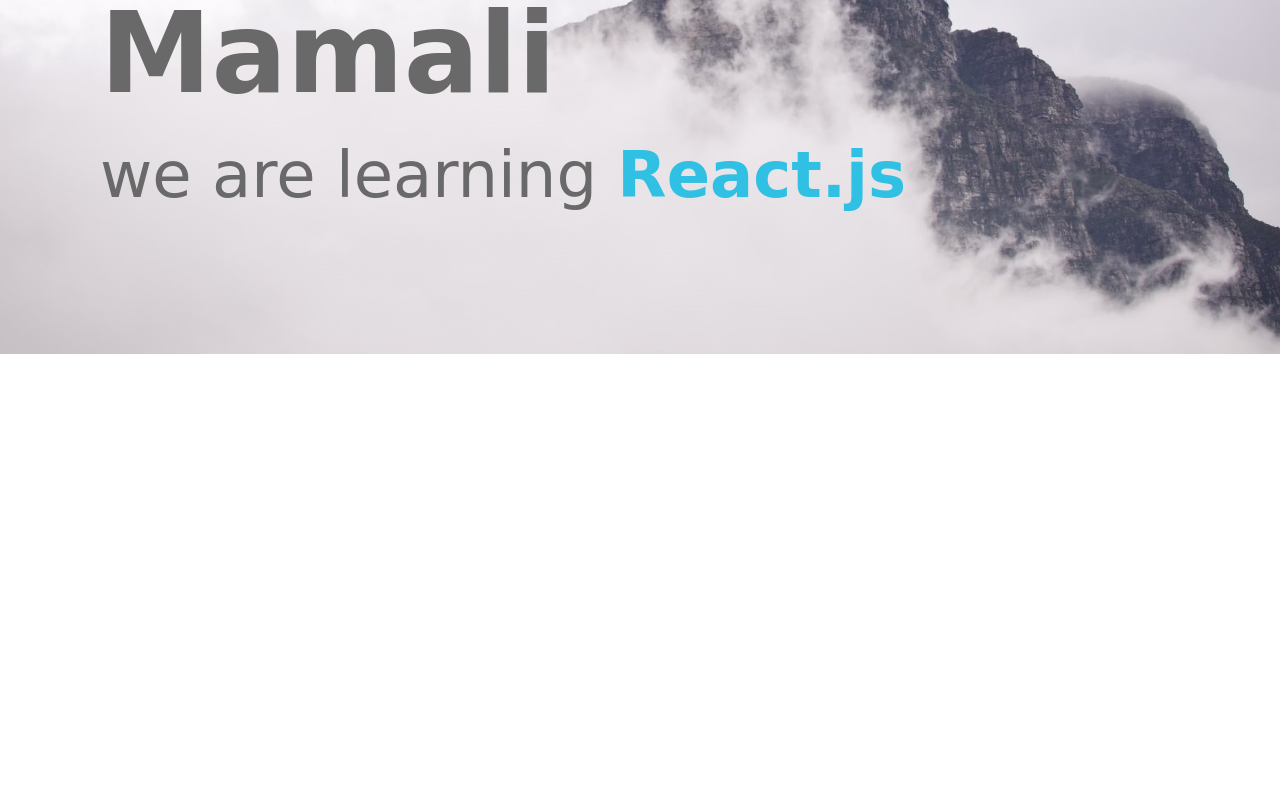
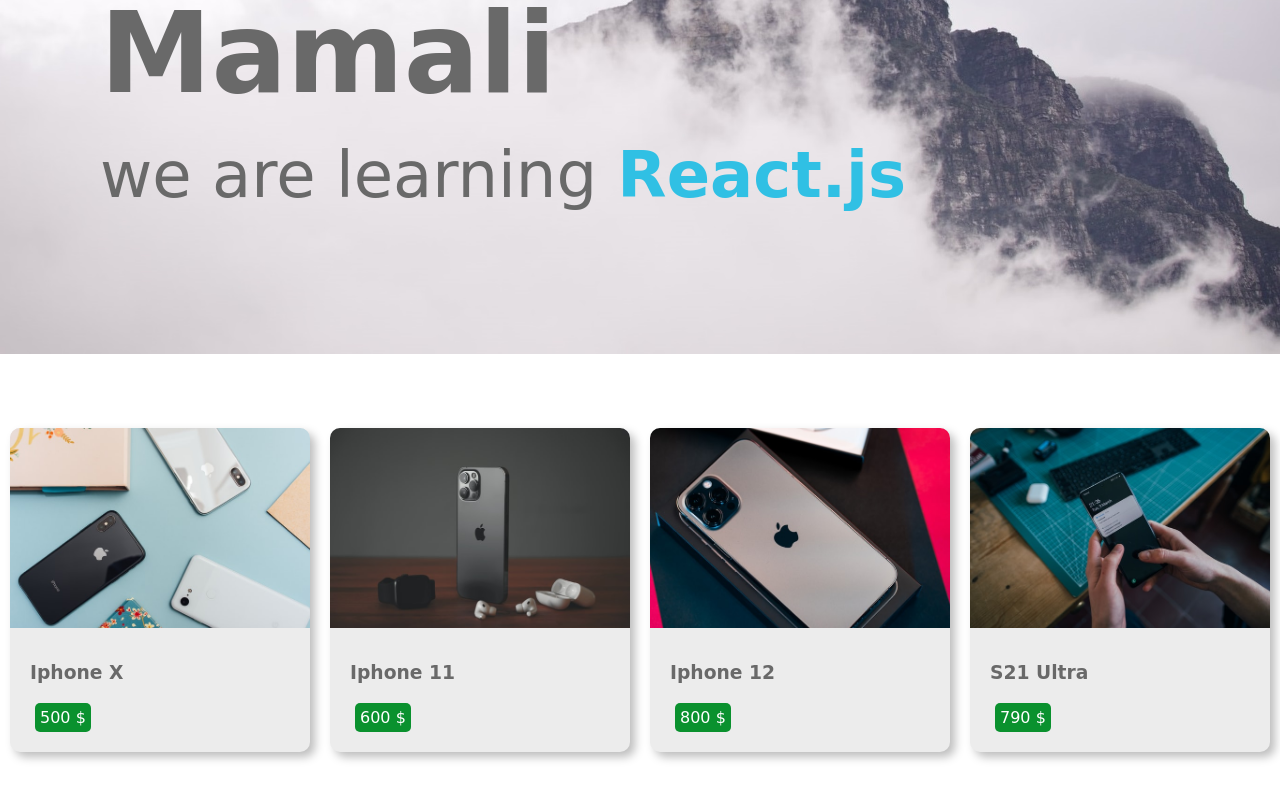
Before and after one commit to mohammadalimojtahedsoleimani/site_project04-REACT-, a React (Create React App) app: page / in a window 1280 px wide. Shown: the part 226-1026 px from the top of the page. Before the commit the page ends 800 px from the top, so only its background shows below. Built offline with nearby package versions, Linux system fonts and the light colour scheme.

Commit message:
main body added and used reuseable components

```diff
--- a/src/App.js
+++ b/src/App.js
@@ -1,12 +1,14 @@
 import React, {Component} from 'react';
 import Navbar from "./components/navbar_components/Navbar";
 import Banner from "./components/banner_components/Banner";
+import Cards from "./components/cards_components/Cards";
 class App extends Component {
     render() {
         return (
             <div>
                 <Navbar/>
                 <Banner/>
+                <Cards/>
             </div>
         );
     }
--- /dev/null
+++ b/src/components/cards_components/Card.js
@@ -0,0 +1,16 @@
+import React, {Component} from 'react';
+import styles from "./Card.module.css";
+class Card extends Component {
+    render() {
+        const {image,name,cost} = this.props;
+        return (
+            <div className={styles.container}>
+                <img src={image} alt="phone photo "/>
+                <h3>{name}</h3>
+                <p>{cost}</p>
+            </div>
+        );
+    }
+}
+
+export default Card;
--- /dev/null
+++ b/src/components/cards_components/Card.module.css
@@ -0,0 +1,25 @@
+.container img {
+    width: 300px;
+}
+
+.container {
+    margin: 10px;
+    background-color: #ececec;
+    border-radius: 10px;
+    overflow: hidden;
+    box-shadow: 5px 5px 10px rgb(189, 189, 189);
+}
+
+.container h3 {
+    color: #696969;
+    margin: 30px 20px 20px;
+}
+
+.container p {
+    margin: 0 25px 20px;
+    background-color: rgb(10, 145, 46);
+    width: fit-content;
+    padding: 5px;
+    border-radius: 5px;
+    color: #fff;
+}
--- /dev/null
+++ b/src/components/cards_components/Cards.js
@@ -0,0 +1,21 @@
+import React, {Component} from 'react';
+import styles from "./Cards.module.css";
+import Card from "./Card";
+import iphone10 from "../../images/iphone10.jpg";
+import iphone11 from "../../images/iphone11.jpg";
+import iphone12 from "../../images/iphone12.jpg";
+import s21 from "../../images/s21.jpg";
+class Cards extends Component {
+    render() {
+        return (
+            <div className={styles.container}>
+                <Card image ={iphone10} name="Iphone X" cost="500 $"/>
+                <Card image={iphone11} name="Iphone 11" cost="600 $" />
+                <Card image={iphone12} name="Iphone 12" cost="800 $" />
+                <Card image={s21} name="S21 Ultra" cost="790 $" />
+            </div>
+        );
+    }
+}
+
+export default Cards;
--- /dev/null
+++ b/src/components/cards_components/Cards.module.css
@@ -0,0 +1,5 @@
+.container {
+    display: flex;
+    justify-content: space-around;
+    margin: 60px 0 60px;
+}
```
